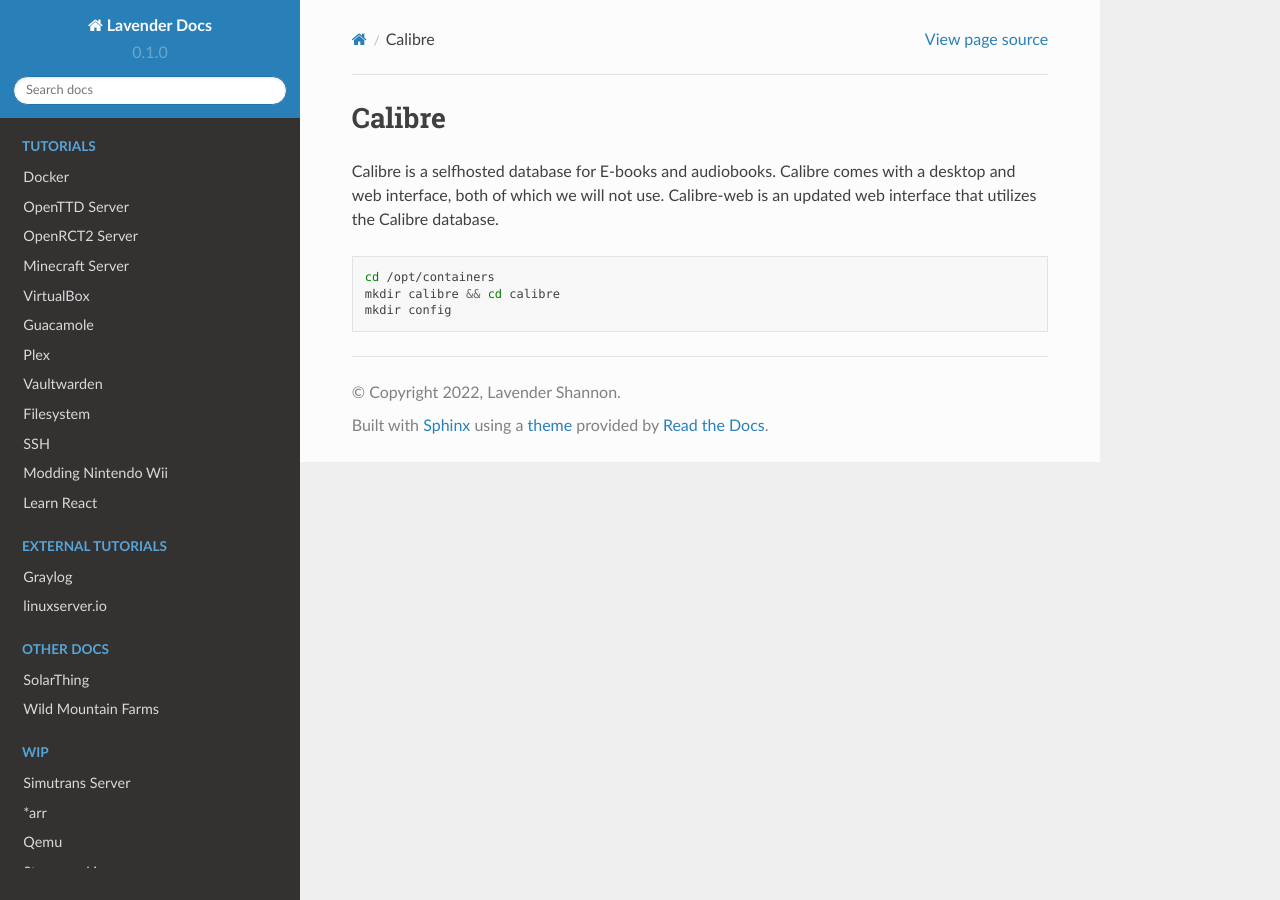
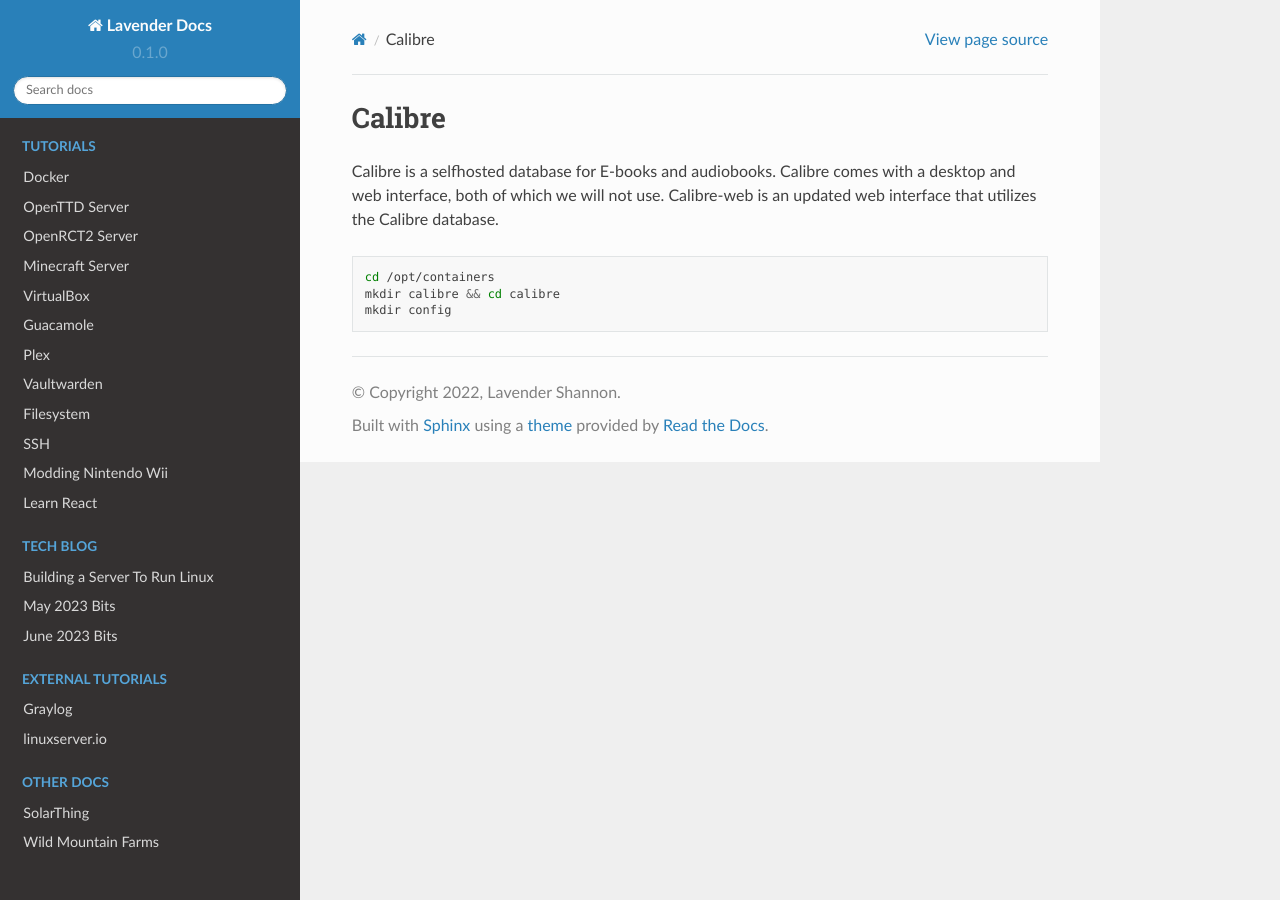
Before and after one commit to retrodaredevil/retrodaredevil, a Sphinx documentation site: the page built from docs/source/tutorial/calibre.rst, in a window 1280 px wide. Built offline with Sphinx 7.4.7 and the Read the Docs theme 2.0.0, drawn with Linux system fonts in a browser that asks for light colours; pages that are not in the unit, such as notebooks, are missing from menus.

Commit message:
Fixed index.rst

```diff
--- a/docs/source/index.rst
+++ b/docs/source/index.rst
@@ -31,9 +31,11 @@
 
 .. toctree::
   :maxdepth: 2
-  :caption: Blog Posts
+  :caption: Tech Blog
 
-  blog/2023-05-building-new-server-running-linux
+  blog/tech/2023-05-building-new-server-running-linux
+  blog/tech/2023-05-bits
+  blog/tech/2023-06-bits
 
 .. toctree::
   :maxdepth: 2
```
